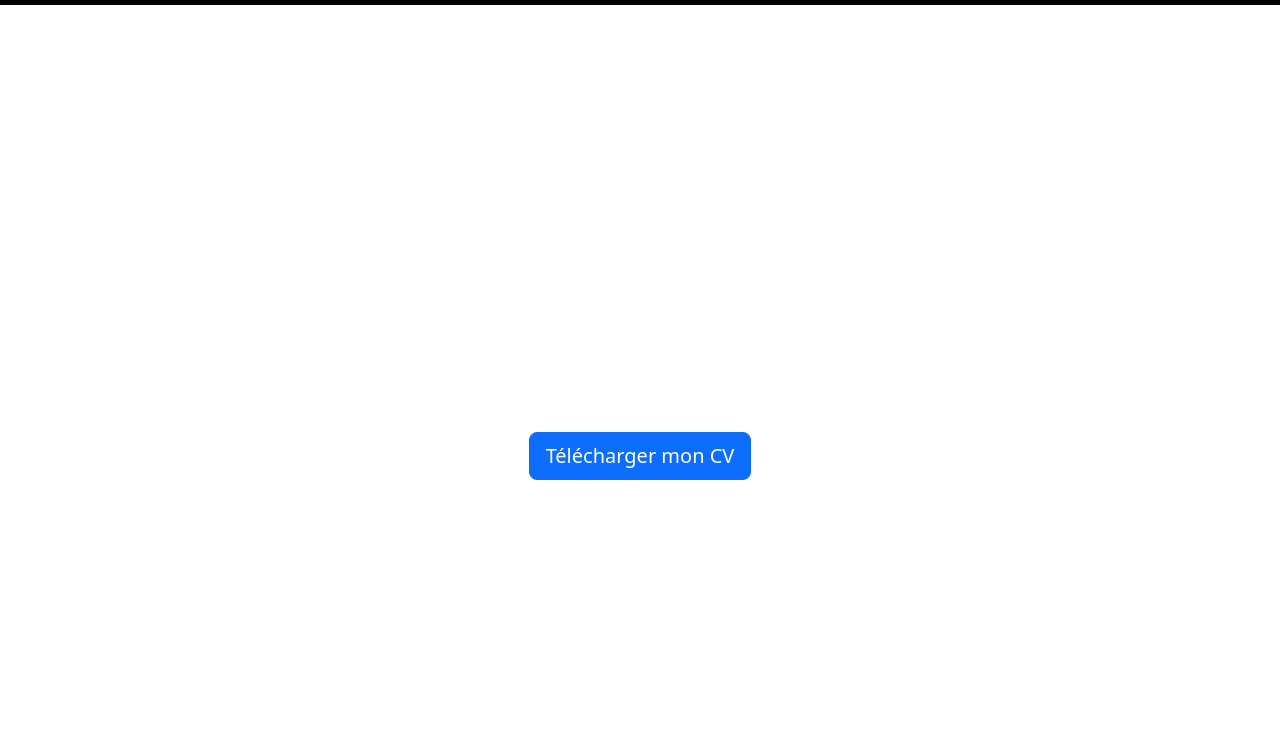
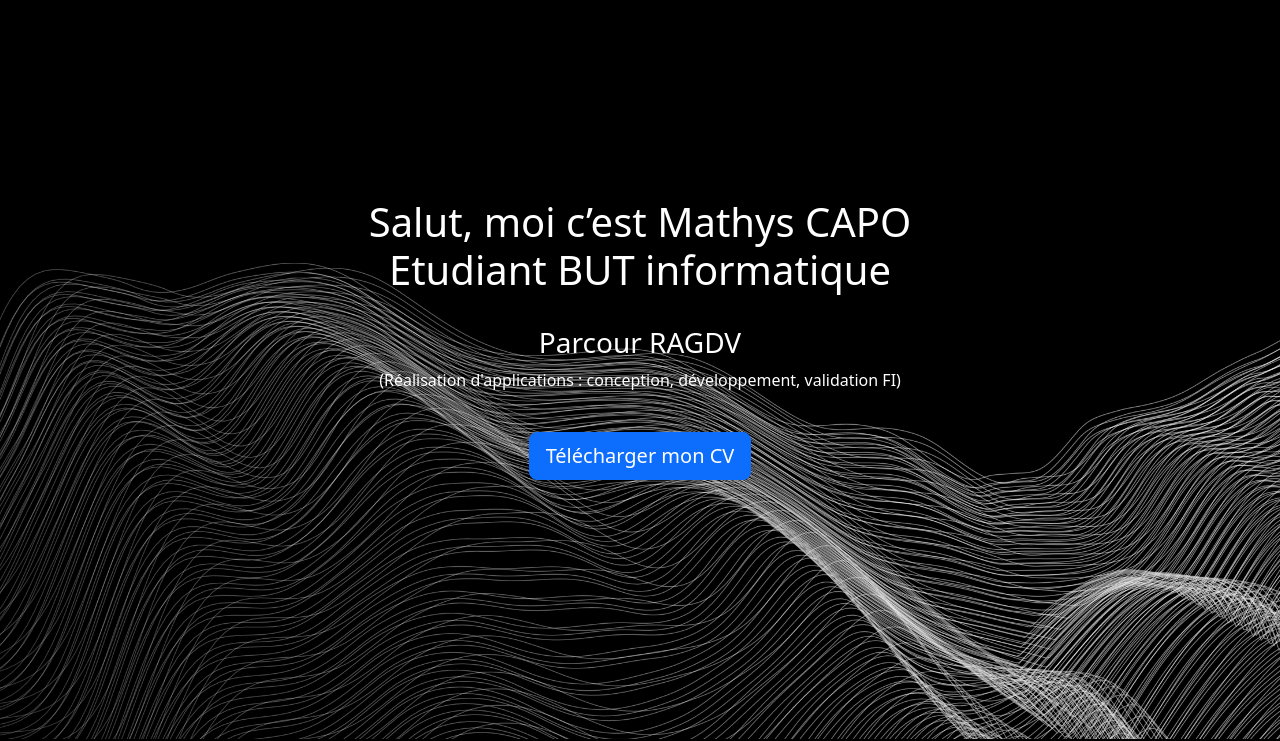
Before and after one commit to Mathys-Capo/Mathys-Capo.github.io, a plain HTML site: page _site/index.html in a window 1280 px wide. Shown: the part 61-802 px from the top of the page. Drawn offline with nearby package versions, Linux system fonts and the light colour scheme.

Commit message:
bug image css background

```diff
--- a/ressources/css/styles.css
+++ b/ressources/css/styles.css
@@ -6,7 +6,7 @@
 }
 
 body{
-    background-color: var(--black);
+    background-color: var(--black) !important;
     position: relative;
     z-index: 1;
     margin: 0;
```
Also changed, not shown: _site/ressources/img/langage/cssLogo.png.
